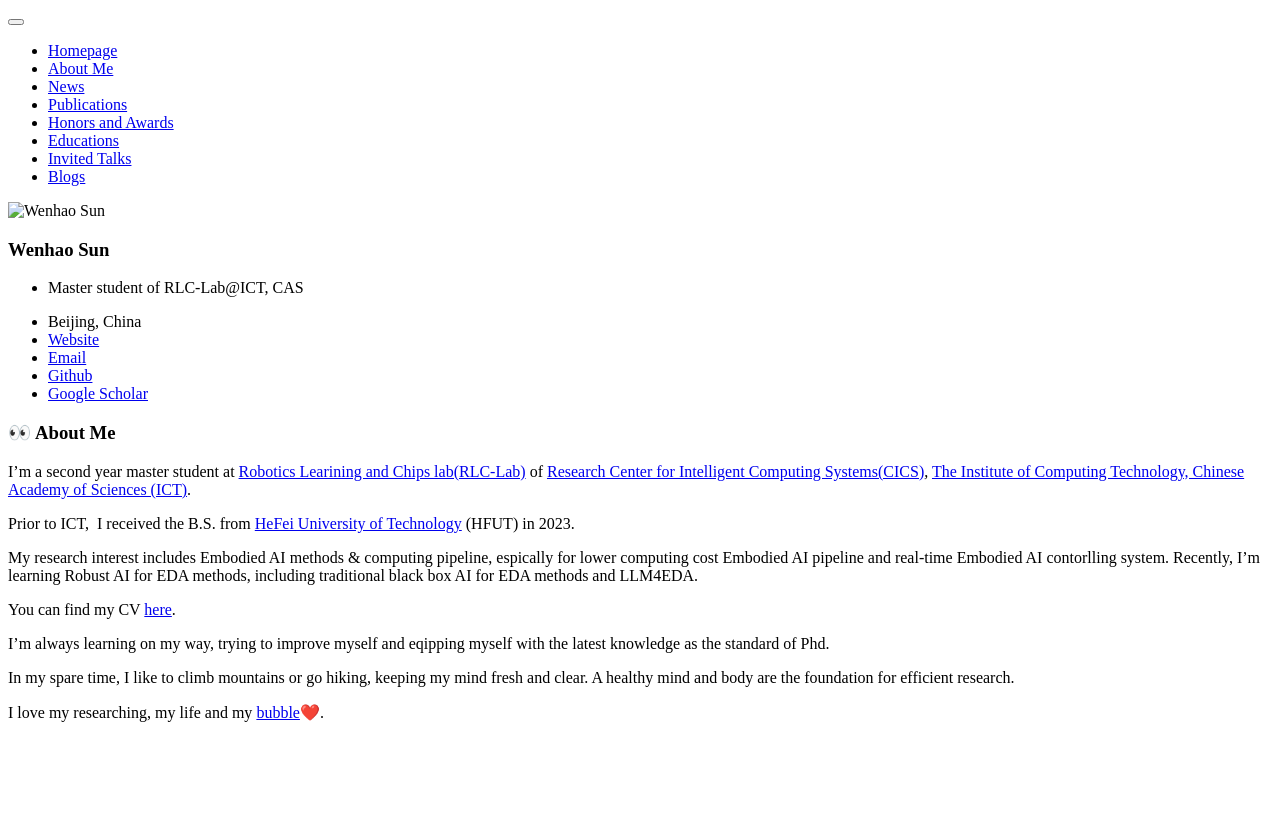
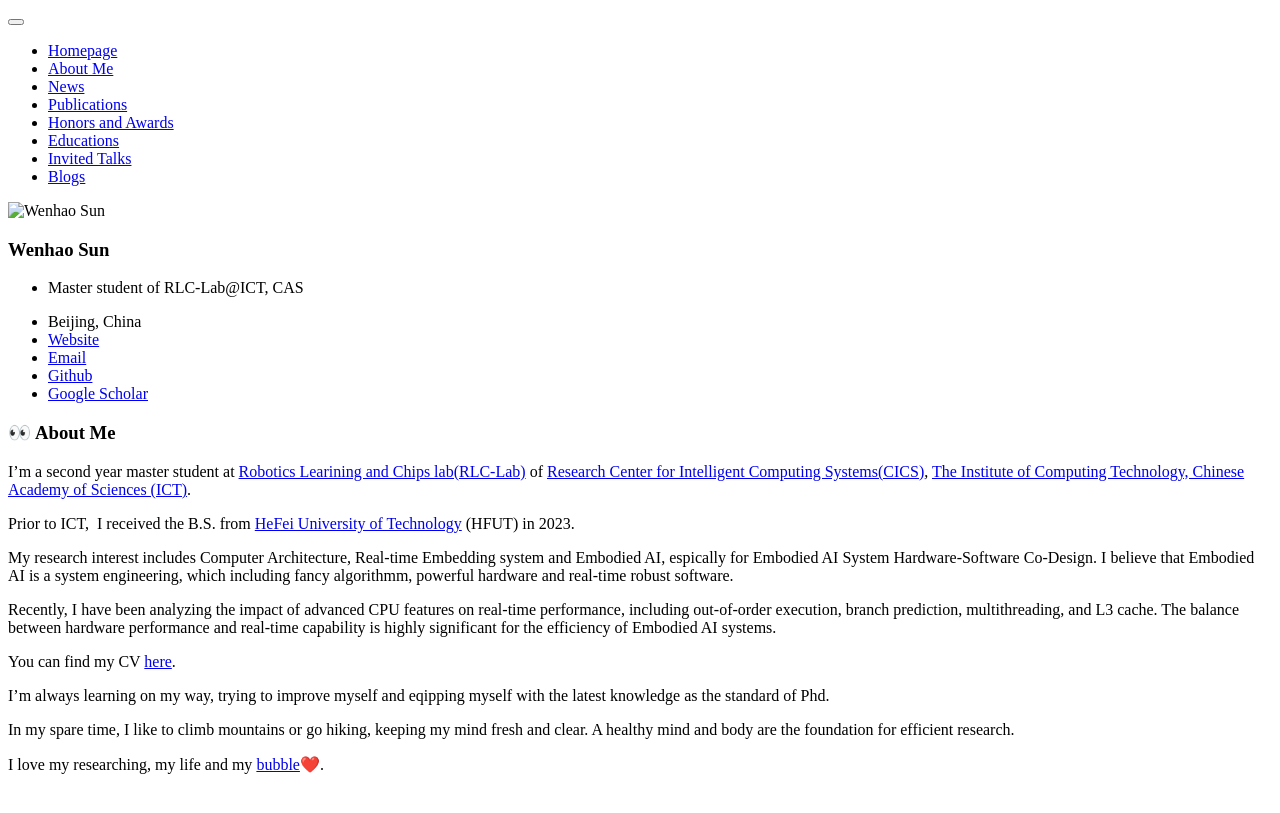
Before and after one commit to sun123-cmd/sun123-cmd.github.io, a Jekyll site: the page built from _pages/includes/intro.md, in a window 1280 px wide. Shown: the top 813 px of the page. Built offline with Jekyll 4.4.1, drawn with Linux system fonts in a browser that asks for light colours; our own code applies the rules of GitHub Pages for plain Markdown files.

Commit message:
Update intro.md

```diff
--- a/_pages/includes/intro.md
+++ b/_pages/includes/intro.md
@@ -5,8 +5,9 @@ Computing Systems(CICS)](https://ict.cas.cn/jssgk/zzjg/kyxt/znjsj/js/),  [The In
 
 Prior to ICT, I received the B.S. from [HeFei University of Technology](https://www.hfut.edu.cn/) (HFUT) in 2023.
 
-My research interest includes Embodied AI methods & computing pipeline, espically for lower computing cost Embodied AI pipeline and real-time Embodied AI contorlling system.
-Recently, I'm learning Robust AI for EDA methods, including traditional black box AI for EDA methods and LLM4EDA.
+My research interest includes Computer Architecture, Real-time Embedding system and Embodied AI, espically for Embodied AI System Hardware-Software Co-Design. I believe that Embodied AI is a system engineering, which including fancy algorithmm, powerful hardware and real-time robust software.
+
+Recently, I have been analyzing the impact of advanced CPU features on real-time performance, including out-of-order execution, branch prediction, multithreading, and L3 cache. The balance between hardware performance and real-time capability is highly significant for the efficiency of Embodied AI systems.
 
 You can find my CV [here](./files/EngCV.pdf).
 
```
